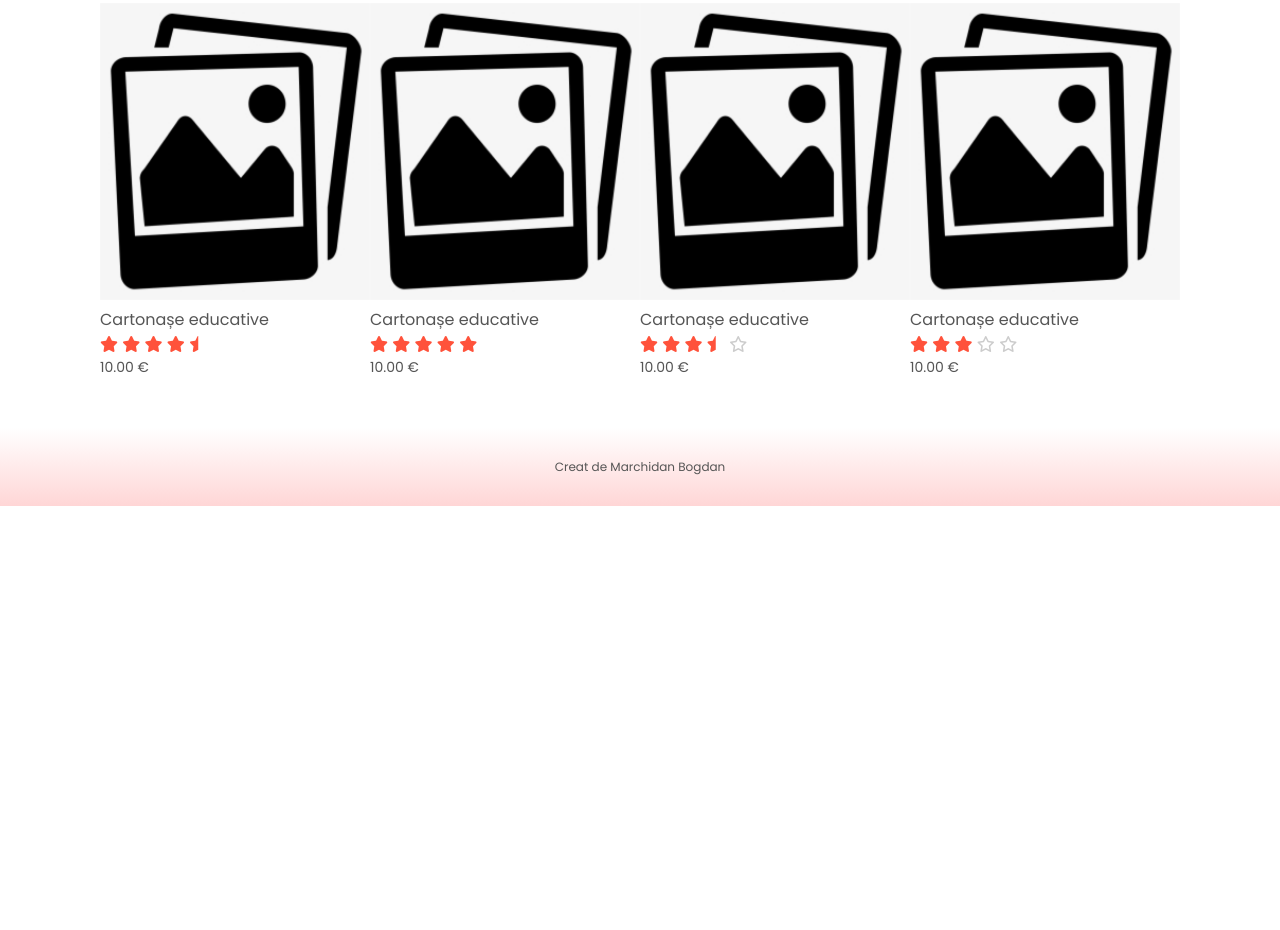
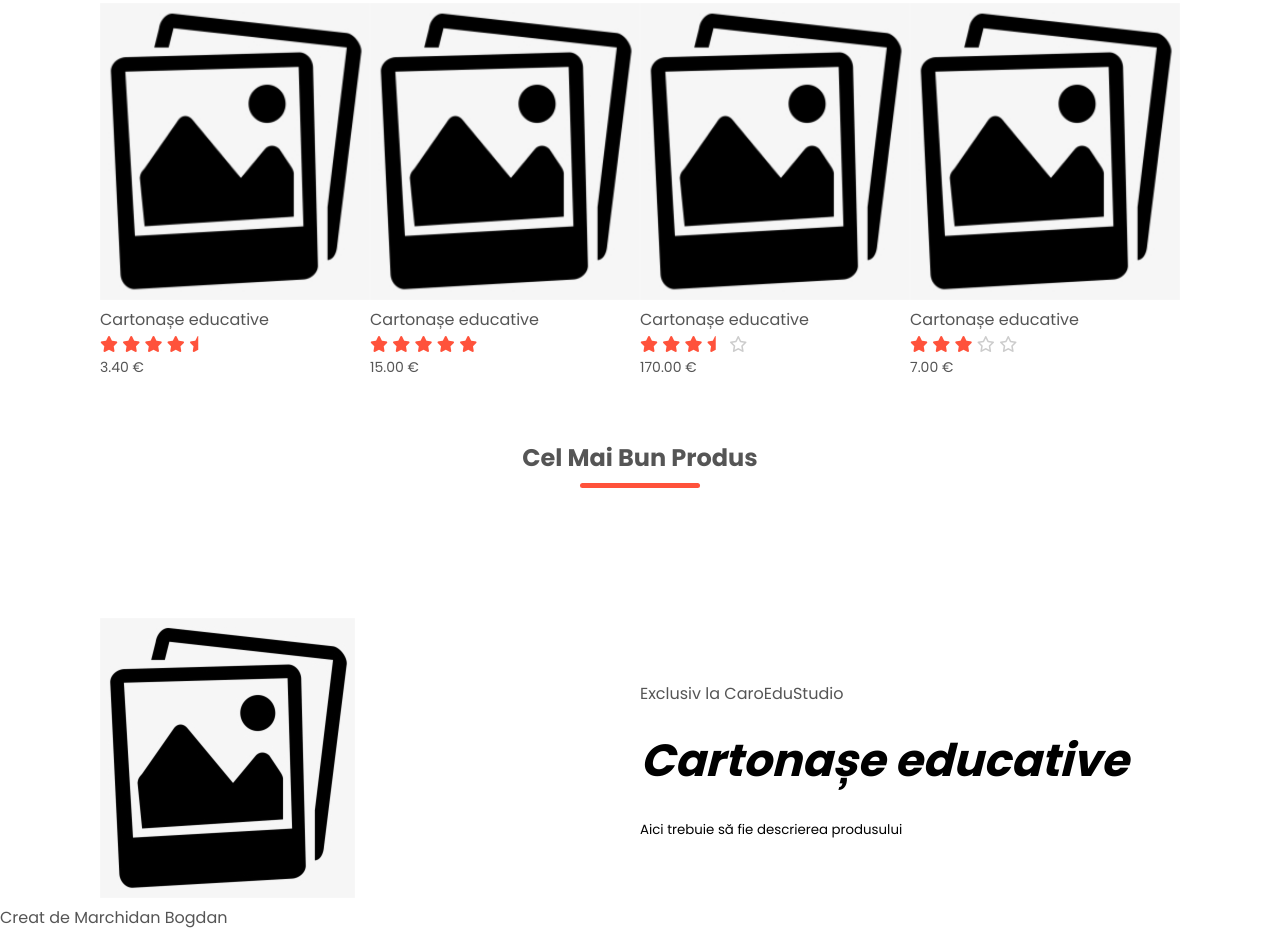
Before and after one commit to marchidanbogdan-code/site-eccomert, a plain HTML site: page index.html in a window 1280 px wide. Shown: the part 1200-2130 px from the top of the page. Before the commit the page ends 1706 px from the top, so only its background shows below. Drawn offline with Linux system fonts and the light colour scheme.

Commit message:
Revise product information and layout in index.html
Updated product details and pricing in the HTML file.

```diff
--- a/index.html
+++ b/index.html
@@ -31,8 +31,9 @@
                     <li><a href="#">Cont</a></li>
                 </ul>
             </nav>
-
-            <img src="Poze/Cart.png" width="30" height="30" alt="Coș de cumpărături">
+            <div class="cart">
+                <img src="Poze/Cart.png" width="30" height="30" alt="Coș de cumpărături">
+            </div>
         </div>
 
         <div class="row">
@@ -48,7 +49,6 @@
                 </p>
                 <a href="#" class="btn">Explorează acum &#8594;</a>
             </div>
-
         </div>
     </div>
 </div>
@@ -66,8 +66,9 @@
 
 <!-- Produse -->
 <div class="small-container">
-    <h2 class="title">Ultimele Produse</h2>
+    <h2 class="title">Produsele Noi</h2>
     <div class="row">
+
         <div class="col-4">
             <img src="Poze/SpatiuPentruPoza.png">
             <h4>Cartonașe educative</h4>
@@ -78,8 +79,9 @@
                 <i class="fa-solid fa-star"></i>
                 <i class="fa-solid fa-star-half"></i>
             </div>
-            <p>10.00 €</p>
+            <p>3.40 €</p>
         </div>
+
         <div class="col-4">
             <img src="Poze/SpatiuPentruPoza.png">
             <h4>Cartonașe educative</h4>
@@ -90,8 +92,9 @@
                 <i class="fa-solid fa-star"></i>
                 <i class="fa-solid fa-star"></i>
             </div>
-            <p>10.00 €</p>
+            <p>15.00 €</p>
         </div>
+
         <div class="col-4">
             <img src="Poze/SpatiuPentruPoza.png">
             <h4>Cartonașe educative</h4>
@@ -102,8 +105,9 @@
                 <i class="fa-solid fa-star-half"></i>
                 <i class="fa-regular fa-star"></i>
             </div>
-            <p>10.00 €</p>
+            <p>170.00 €</p>
         </div>
+
         <div class="col-4">
             <img src="Poze/SpatiuPentruPoza.png">
             <h4>Cartonașe educative</h4>
@@ -114,14 +118,31 @@
                 <i class="fa-regular fa-star"></i>
                 <i class="fa-regular fa-star"></i>
             </div>
-            <p>10.00 €</p>
+            <p>7.00 €</p>
         </div>
+
+    </div>
+</div>
+
+<!-- Oferta -->
+<div class="small-container">
+    <h2 class="title">Cel Mai Bun Produs</h2>
+    <div class="row">
+        <div class="col-2">
+            <div class="pozaoferta">
+                <img src="Poze/SpatiuPentruPoza.png" class="offer-img">
+            </div>
+        </div>
+        <div class="col-2">
+            <p>Exclusiv la CaroEduStudio</p>
+            <h1>Cartonașe educative</h1>
+            <small>Aici trebuie să fie descrierea produsului</small>
         </div>
     </div>
 </div>
 
-<!-- Foter -->
-<div class="Footer">
+<!-- Footer -->
+<div class="footer">
     <p>Creat de Marchidan Bogdan</p>
 </div>
 
```
